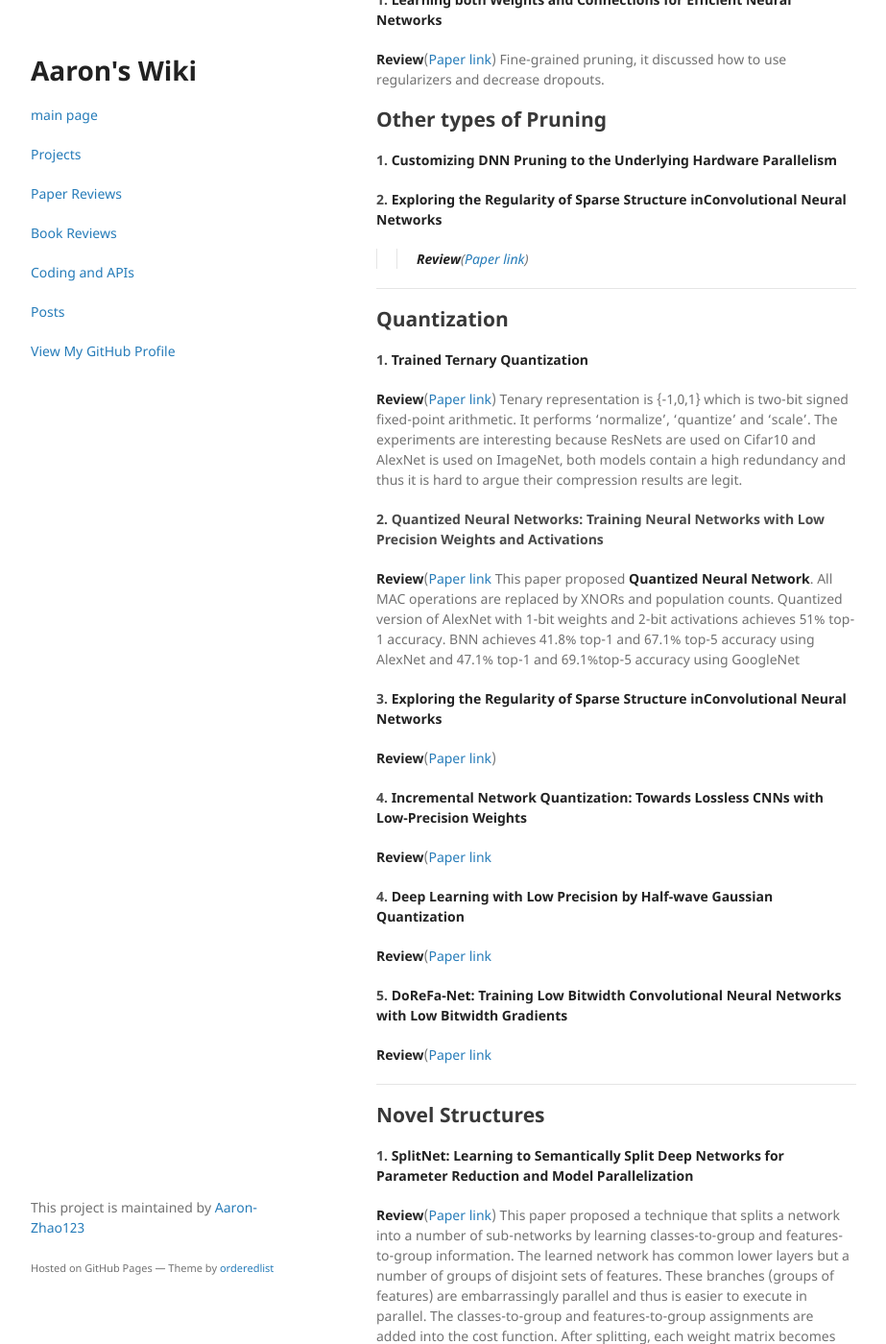
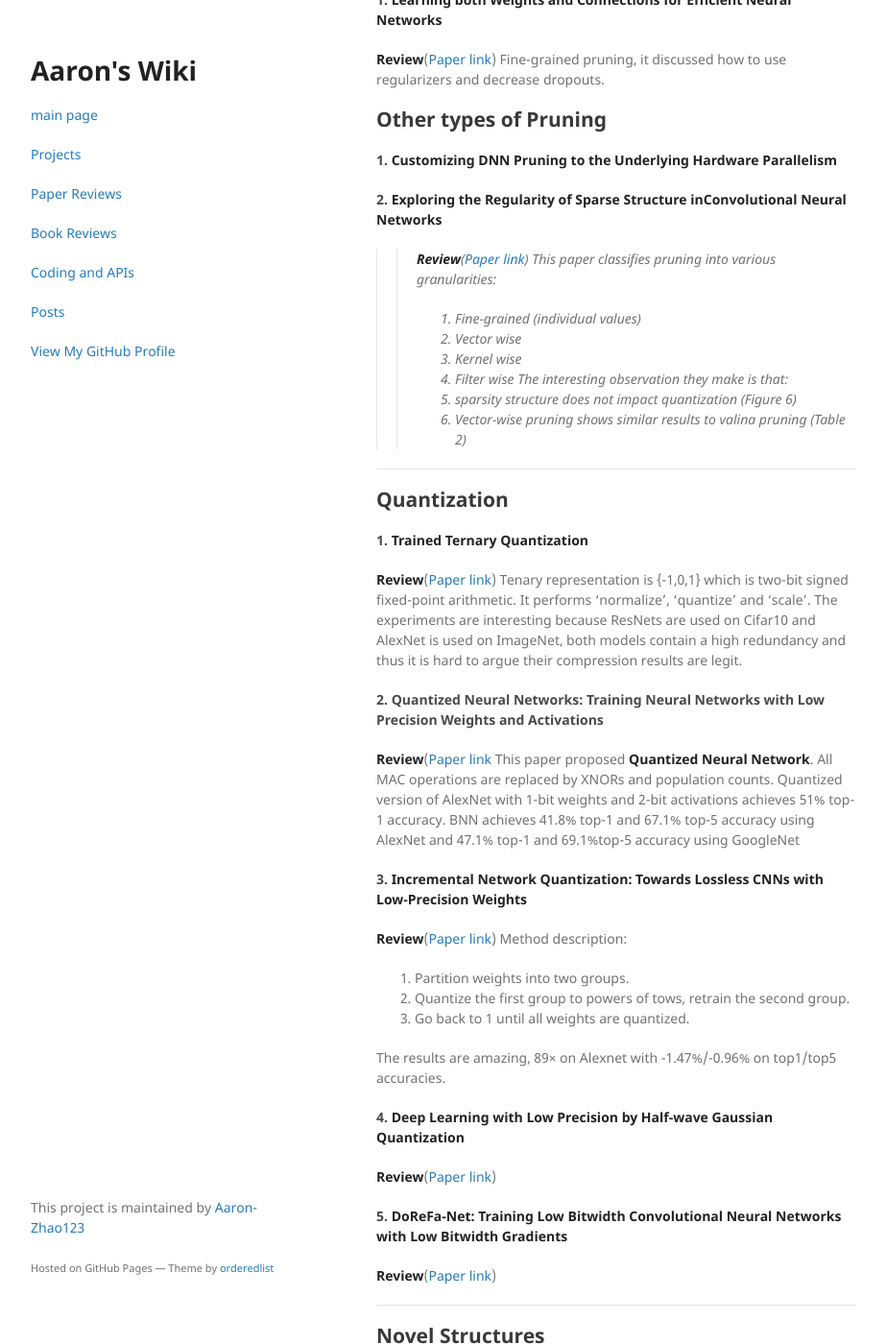
Before and after one commit to Aaron-Zhao123/blog, a Jekyll site: the page built from papers/pruning/pruning_summary.md, in a window 1280 px wide and 1400 px high, scrolled down 3059 px. Shown: the whole window at 96% size, without its empty margins (178-1101 px from the left). Built offline with Jekyll 4.4.1, drawn with Linux system fonts in a browser that asks for light colours; our own code applies the rules of GitHub Pages for plain Markdown files.

Commit message:
new reviews

```diff
--- a/papers/pruning/pruning_summary.md
+++ b/papers/pruning/pruning_summary.md
@@ -110,7 +110,15 @@ Fine-grained pruning, it discussed how to use regularizers and decrease dropouts
 #### 1. **Customizing DNN Pruning to the Underlying Hardware Parallelism**
 
 #### 2. **Exploring the Regularity of Sparse Structure inConvolutional Neural Networks**
-> > **Review**([Paper link](https://arxiv.org/pdf/1607.00064))
+> > **Review**([Paper link](https://arxiv.org/abs/1705.08922))
+This paper classifies pruning into various granularities:
+1. Fine-grained (individual values)
+2. Vector wise
+3. Kernel wise
+4. Filter wise
+The interesting observation they make is that:
+1. sparsity structure does not impact quantization (Figure 6)
+2. Vector-wise pruning shows similar results to valina pruning (Table 2)
 
 * * *
 ## <a id="quan"></a>Quantization
@@ -127,17 +135,20 @@ All MAC operations are replaced by XNORs and population counts.
 Quantized version of AlexNet with 1-bit weights and 2-bit activations achieves 51% top-1 accuracy.
 BNN achieves 41.8% top-1 and 67.1% top-5 accuracy using AlexNet and 47.1% top-1 and 69.1%top-5 accuracy using GoogleNet
 
-#### 3. **Exploring the Regularity of Sparse Structure inConvolutional Neural Networks**
-**Review**([Paper link](https://arxiv.org/pdf/1607.00064))
+#### 3. **Incremental Network Quantization: Towards Lossless CNNs with Low-Precision Weights**
+**Review**([Paper link](https://arxiv.org/abs/1702.03044))
+Method description:
+1. Partition weights into two groups.
+2. Quantize the first group to powers of tows, retrain the second group.
+3. Go back to 1 until all weights are quantized.
 
-#### 4. **Incremental Network Quantization: Towards Lossless CNNs with Low-Precision Weights**
-**Review**([Paper link](https://arxiv.org/abs/1702.03044)
+The results are amazing, 89× on Alexnet with -1.47%/-0.96% on top1/top5 accuracies.
 
 #### 4. **Deep Learning with Low Precision by Half-wave Gaussian Quantization**
-**Review**([Paper link](https://arxiv.org/abs/1702.00953)
+**Review**([Paper link](https://arxiv.org/abs/1702.00953))
 
 #### 5. **DoReFa-Net: Training Low Bitwidth Convolutional Neural Networks with Low Bitwidth Gradients**
-**Review**([Paper link](https://arxiv.org/abs/1606.06160)
+**Review**([Paper link](https://arxiv.org/abs/1606.06160))
 
 * * *
 ## <a id="quan"></a> Novel Structures
```
Also changed, not shown: papers/nn_models/model_summary.md (+8 -0 lines), papers/papers_index.md (+3 -0 lines), 2 other files.
